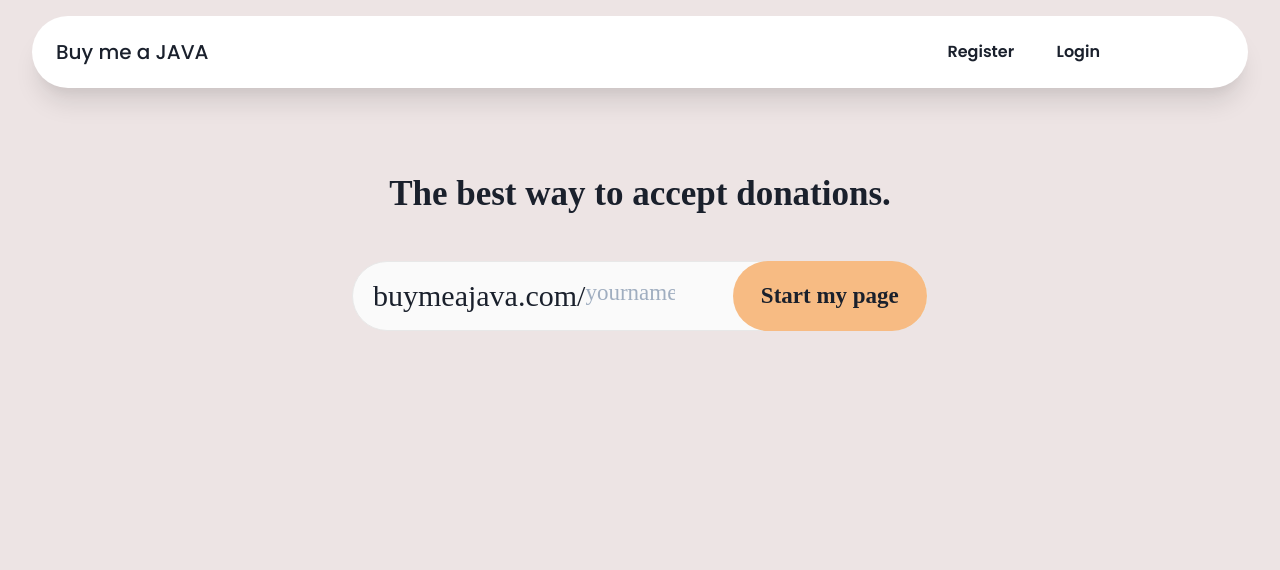
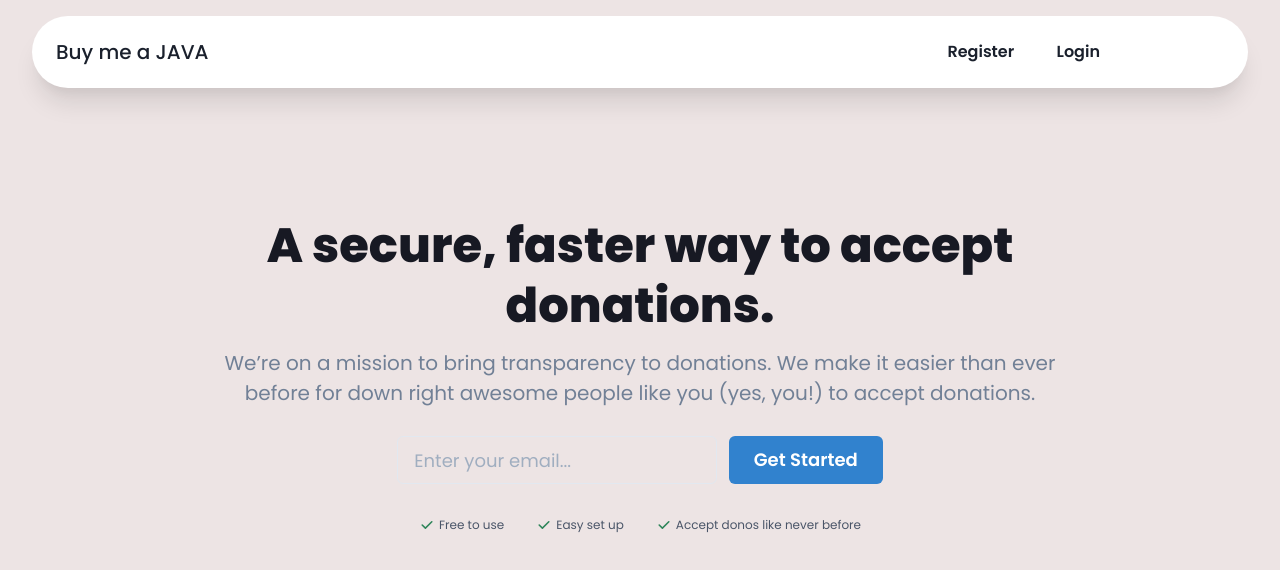
Before and after one commit to tornvallalexander/buy-me-a-java, a Next.js app: page / in a window 1280 px wide. Shown: the top 570 px of the page. Built offline with nearby package versions, Linux system fonts and the light colour scheme.

Commit message:
added new design to index

```diff
--- a/pages/Home.tsx
+++ /dev/null
@@ -1,70 +0,0 @@
-import { Box, Button, Input, Text } from "@chakra-ui/react";
-import React from "react";
-import Spacer from "../components/Spacer";
-import "@vetixy/circular-std";
-import Layout from "../components/Layout";
-
-const HomeScreen = () => {
-  return (
-    <Layout>
-
-      <Box
-        display="flex"
-        flexDirection="column"
-        justifyContent="center"
-        alignItems="center"
-        height="100%"
-      >
-
-        <Spacer height={2} />
-
-        <Text fontSize={35} fontFamily="CircularStd" fontWeight="600">
-          The best way to accept donations.
-        </Text>
-        <Spacer height={1} />
-
-        <Box
-          display="flex"
-          flexDirection="row"
-          alignItems="center"
-          justifyContent="space-between"
-          width="45%"
-          height={70}
-          border="0.5px solid #e8e8e8"
-          borderRadius={50}
-          backgroundColor="#fafafa"
-        >
-          <Box display="flex" flexDirection="row" marginLeft={5}>
-            <Text fontSize={30} fontFamily="CircularStd" fontWeight="500">
-              buymeajava.com/
-            </Text>
-            <Input
-              placeholder="yourname"
-              border="none"
-              padding={0}
-              width="25%"
-              focusBorderColor="none"
-              fontSize={23}
-              fontFamily="CircularStd"
-            />
-          </Box>
-
-          <Button
-            width="45%"
-            height={70}
-            backgroundColor="#f7bb83"
-            borderRadius={50}
-            fontWeight="600"
-            fontFamily="CircularStd"
-            fontSize={23}
-          >
-            Start my page
-          </Button>
-        </Box>
-        <Spacer height={1} />
-      </Box>
-    </Layout>
-  );
-};
-
-export default HomeScreen;
--- a/pages/index.tsx
+++ b/pages/index.tsx
@@ -1,24 +1,118 @@
+import * as React from "react";
 import type { NextPage } from "next";
-import Head from "next/head";
-import HomeScreen from "./Home";
+import {
+  chakra,
+  Box,
+  Button,
+  Flex,
+  GridItem,
+  Input,
+  SimpleGrid,
+  Stack,
+  Icon
+} from "@chakra-ui/react";
+import Layout from "../components/Layout";
 
-const Home: NextPage = () => {
+interface FeatureProps {
+  children: React.ReactNode;
+}
+
+const Index: NextPage = () => {
+
+  const Feature = ({ children }: FeatureProps) => (
+    <Flex alignItems="center" color="inherit">
+      <Icon
+        boxSize={4}
+        mr={1}
+        color="green.600"
+        viewBox="0 0 20 20"
+        fill="currentColor"
+      >
+        <path
+          fillRule="evenodd"
+          d="M16.707 5.293a1 1 0 010 1.414l-8 8a1 1 0 01-1.414 0l-4-4a1 1 0 011.414-1.414L8 12.586l7.293-7.293a1 1 0 011.414 0z"
+          clipRule="evenodd"
+        />
+      </Icon>
+      {children}
+    </Flex>
+  );
+
   return (
-    <div>
-      {typeof window !== "undefined" ? (
-        <div>
-          <Head>
-            <title>Buy Me a Java</title>
-            <meta name="description" content="Generated by Buy me a java" />
-            <link rel="icon" href="/favicon.ico" />
-            <script src="https://www.paypal.com/sdk/js?client-id=AXhg67os1Hi3QkcZED-_fcnVaR858kMaLOmA0DaGE6HP4mm0PBwRDhIv6Q65sJgg1mlrv_aDu3j8Mg9z&currency=USD"></script>
-          </Head>
-
-          <HomeScreen />
-        </div>
-      ) : null}
-    </div>
+    <Layout>
+      <Box px={4} py={32} mx="auto">
+        <Box
+          w={{ base: "full", md: 11 / 12, xl: 8 / 12 }}
+          textAlign={{ base: "left", md: "center" }}
+          mx="auto"
+        >
+          <chakra.h1
+            mb={3}
+            fontSize={{ base: "4xl", md: "5xl" }}
+            fontWeight={{ base: "bold", md: "extrabold" }}
+            color="gray.900"
+            lineHeight="shorter"
+          >
+            A secure, faster way to accept donations.
+          </chakra.h1>
+          <chakra.p
+            mb={6}
+            fontSize={{ base: "lg", md: "xl" }}
+            color="gray.500"
+            lineHeight="base"
+          >
+            We’re on a mission to bring transparency to donations. We make it easier than ever before for down right
+            awesome people like you (yes, you!) to accept donations.
+          </chakra.p>
+          <SimpleGrid
+            as="form"
+            w={{ base: "full", md: 7 / 12 }}
+            columns={{ base: 1, lg: 6 }}
+            spacing={3}
+            pt={1}
+            mx="auto"
+            mb={8}
+          >
+            <GridItem as="label" colSpan={{ base: "auto", lg: 4 }}>
+              {/*<VisuallyHidden>Your Email</VisuallyHidden>*/}
+              <Input
+                mt={0}
+                size="lg"
+                type="email"
+                placeholder="Enter your email..."
+                required
+              />
+            </GridItem>
+            <Button
+              as={GridItem}
+              w="full"
+              variant="solid"
+              colSpan={{ base: "auto", lg: 2 }}
+              size="lg"
+              type="submit"
+              colorScheme="blue"
+              cursor="pointer"
+            >
+              Get Started
+            </Button>
+          </SimpleGrid>
+          <Stack
+            display="flex"
+            direction={{ base: "column", md: "row" }}
+            justifyContent={{ base: "start", md: "center" }}
+            mb={3}
+            spacing={{ base: 2, md: 8 }}
+            fontSize="xs"
+            color="gray.600"
+          >
+            <Feature>Free to use</Feature>
+            <Feature>Easy set up</Feature>
+            <Feature>Accept donos like never before</Feature>
+          </Stack>
+        </Box>
+      </Box>
+    </Layout>
   );
 };
 
-export default Home;
+export default Index;
```
Also changed, not shown: styles/Home.module.css (deleted, +0 -116 lines).
